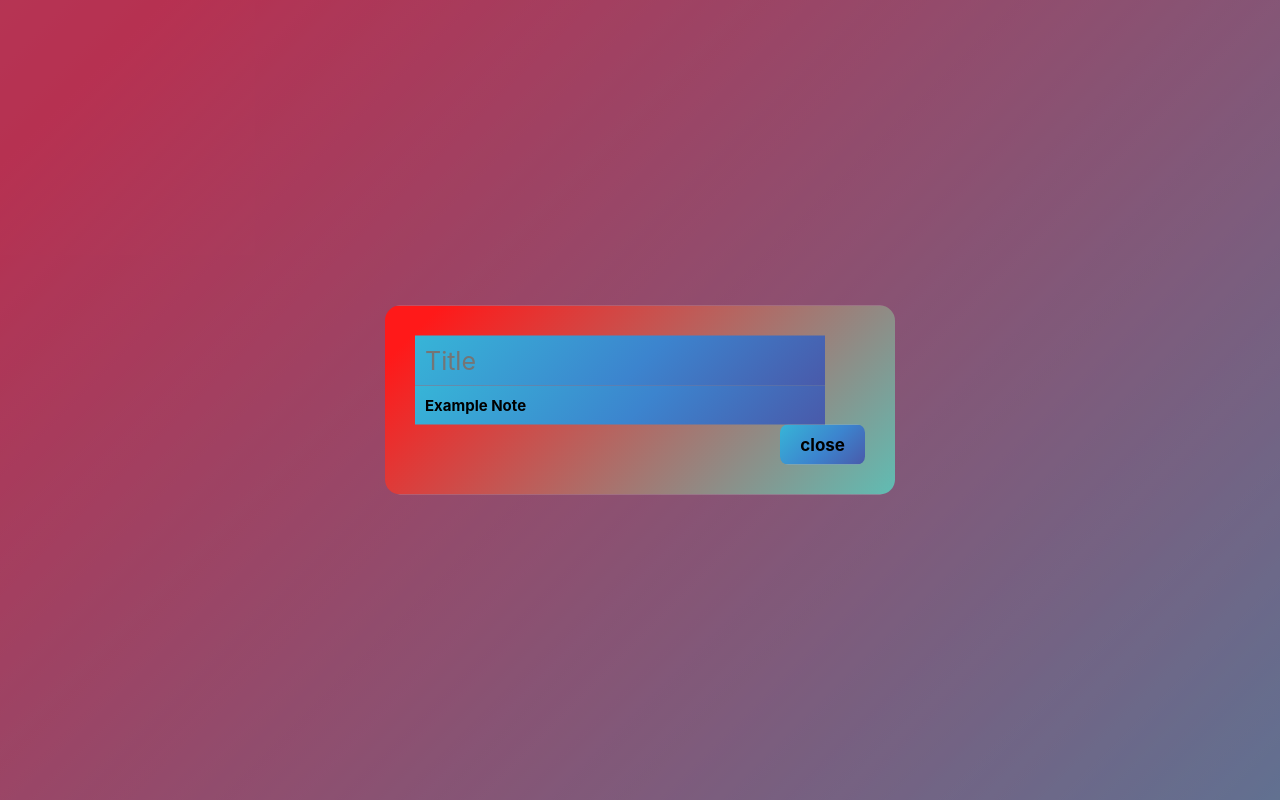
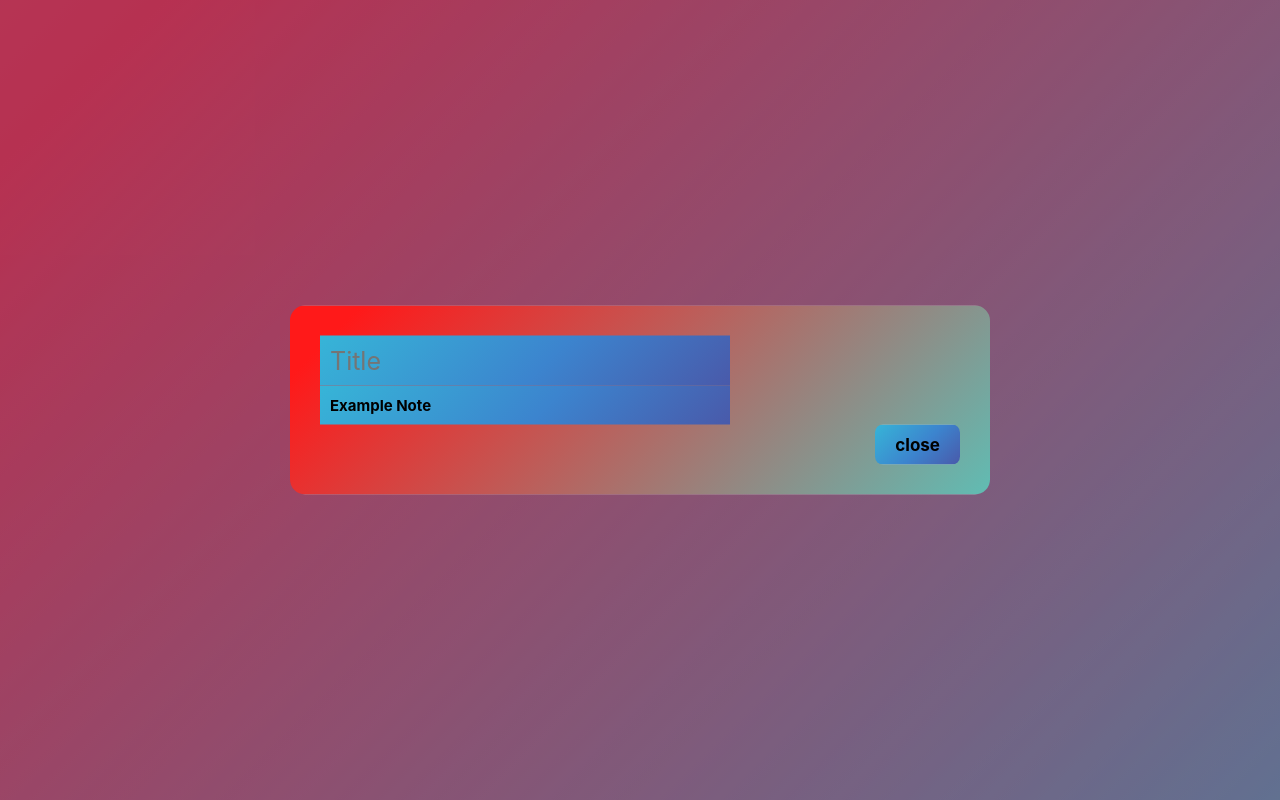
Before and after one commit to Makkhan1/Keep_notes, a plain HTML site: page index.html in a window 1280 px wide. Both pictures are taken after a click on the element "Your Notes". Drawn offline with Linux system fonts and the light colour scheme.

Commit message:
Update style.css

```diff
--- a/style.css
+++ b/style.css
@@ -32,7 +32,7 @@
   top: 50%;
   left: 50%;
   transform: translate(-50%, -50%);
-  width: 450px;
+  width: 50%;
   background-color: white;
   padding: 30px;
   border-radius: 15px;
```
